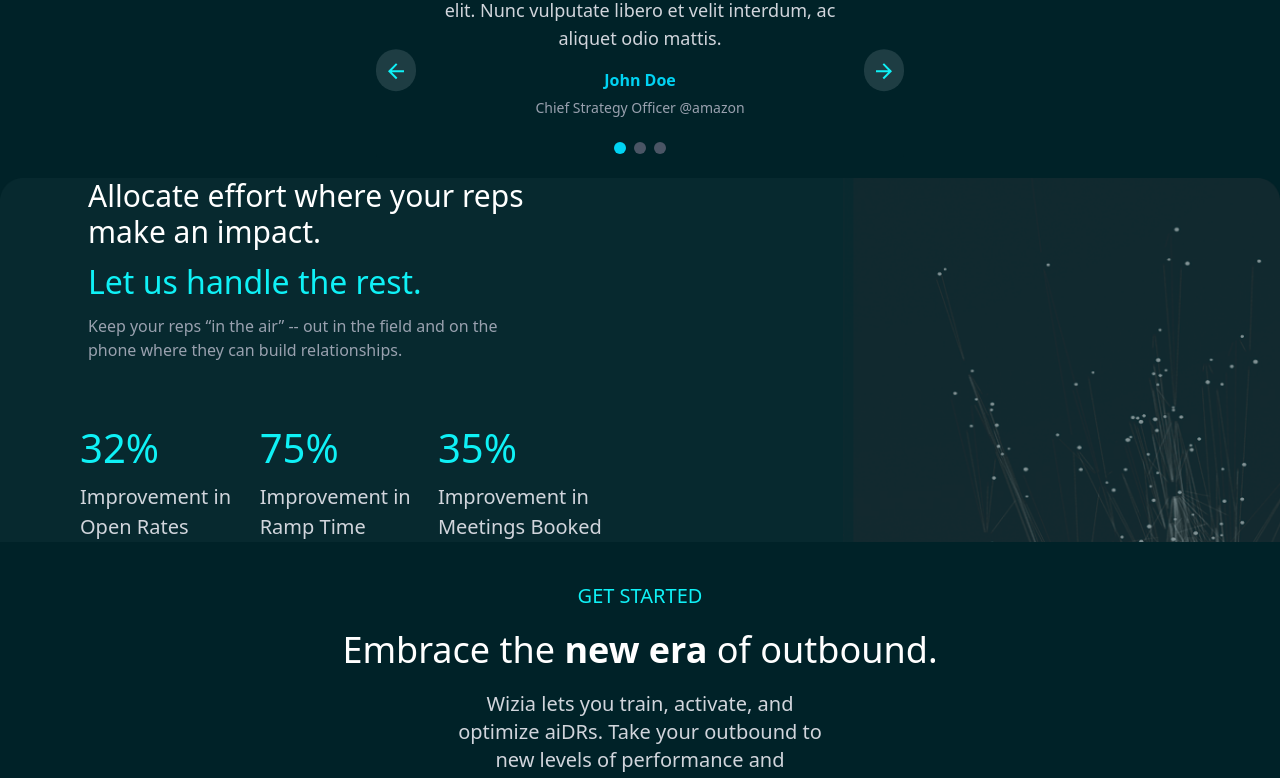
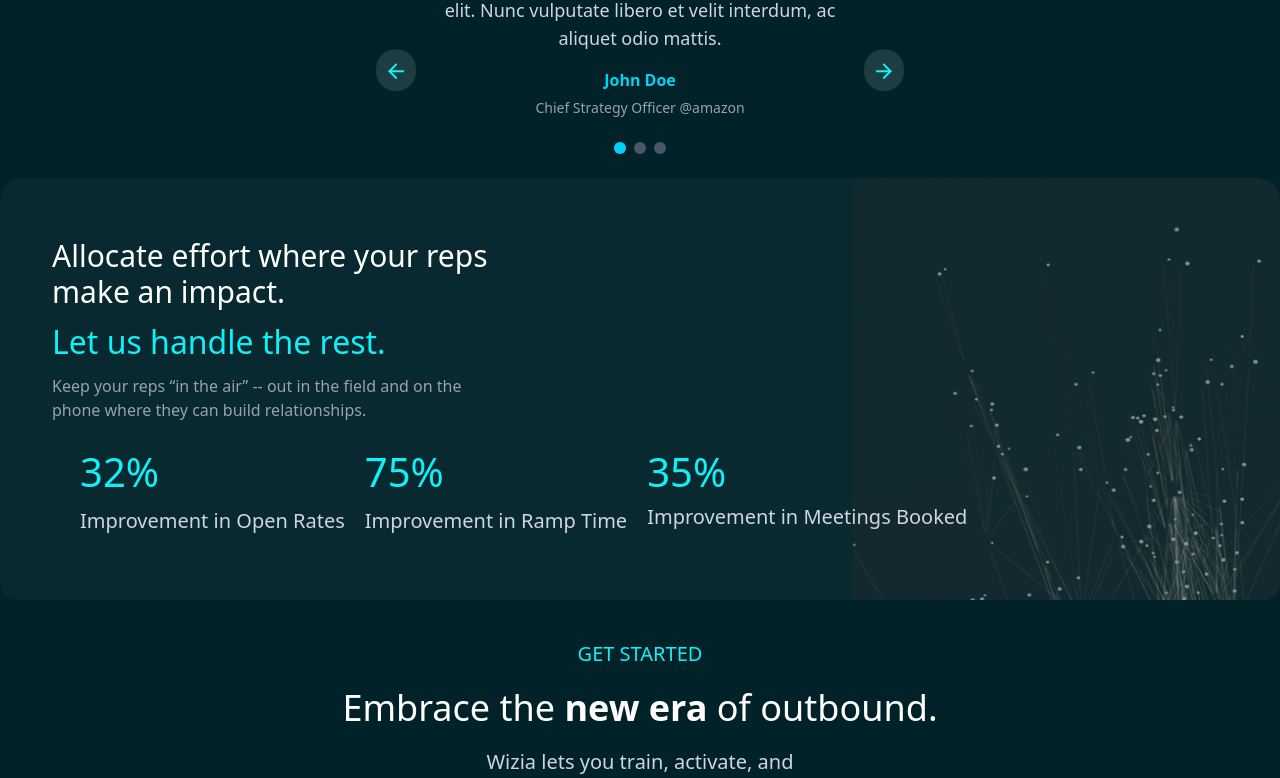
Before and after one commit to junayed-tasnur/WiZiA, a React (Vite) app: page / in a window 1280 px wide. Shown: the part 1673-2451 px from the top of the page. Built offline with nearby package versions, Linux system fonts and the light colour scheme.

Commit message:
problem solved

```diff
--- a/src/components/Allocate.jsx
+++ b/src/components/Allocate.jsx
@@ -1,14 +1,14 @@
 const Allocate = () => {
   return (
     <>
+      <div className="max-w-[1400px] mx-auto">
         <div
-        className="relative bg-cover bg-no-repeat max-w-[1400px] mx-auto"
+          className="bg-cover bg-no-repeat w-full rounded-2xl"
           style={{ backgroundImage: "url('/Frame2.png')" }}
         >
-        <div className="relative sm:max-w-[591px] ml-5  sm:ml-10 ">
-          <div className="text-start ml-12">
-            {/* Adjusted h1 with negative margin to move it up */}
-            <h1 className="text-3xl text-white max-w-md ">
+          <div className="sm:ml-10 mx-auto py-5 sm:py-10">
+            <div className="text-start ml-3 my-5">
+              <h1 className="text-3xl text-white max-w-md">
                 Allocate effort where your reps make an impact.
               </h1>
               <h2 className="text-tcolr my-2 text-[32px]">
@@ -19,10 +19,10 @@ const Allocate = () => {
                 where they can build relationships.
               </p>
             </div>
-          <div className=" flex sm:flex-row flex-col ml-5 sm:ml-10 mt-14 gap-5 mb-10">
+            <div className="flex sm:flex-row flex-col ml-3 sm:ml-10 mt-1 text-start gap-5 mb-6">
               <div>
                 <h2 className="text-[40px] text-tcolr">32%</h2>
-              <p className="text-[20px] mt-1 text-gray-300 max-w-2xs">
+                <p className="text-[20px] mt-1 text-gray-300">
                   Improvement in Open Rates
                 </p>
               </div>
@@ -34,9 +34,10 @@ const Allocate = () => {
               </div>
               <div>
                 <h2 className="text-[40px] text-tcolr">35%</h2>
-              <p className="text-[20px] mt-1 text-gray-300 max-w-3xl">
+                <p className="text-[20px] text-gray-300">
                   Improvement in Meetings Booked
                 </p>
+              </div>
             </div>
           </div>
         </div>
--- a/src/components/Navbar.jsx
+++ b/src/components/Navbar.jsx
@@ -109,7 +109,7 @@ const Navbars = () => {
 
         {/* Drawer for Mobile View */}
         <Drawer anchor="right" open={open} onClose={() => setOpen(false)}>
-          <List>
+          <List className="!bg-bgc min-h-screen text-white">
             {menuItems.map((item) => (
               <ListItem button key={item} onClick={() => setOpen(false)}>
                 <ListItemText>{item}</ListItemText>
--- a/src/components/Train.jsx
+++ b/src/components/Train.jsx
@@ -4,7 +4,7 @@ export default function EmailTrainingPage() {
   return (
     <div className="text-white flex text-start sm:items-center justify-center max-w-[1400px] mx-auto">
       <div
-        className="bg-cover bg-no-repeat w-full"
+        className="bg-cover bg-no-repeat w-full rounded-2xl"
         style={{ backgroundImage: `url('/Framebg.png')` }}
       >
         <div className="text-start max-w-xl px-6 py-12 mx-auto mt-10">
```
Lines whose indentation alone changed are shown as unchanged.
